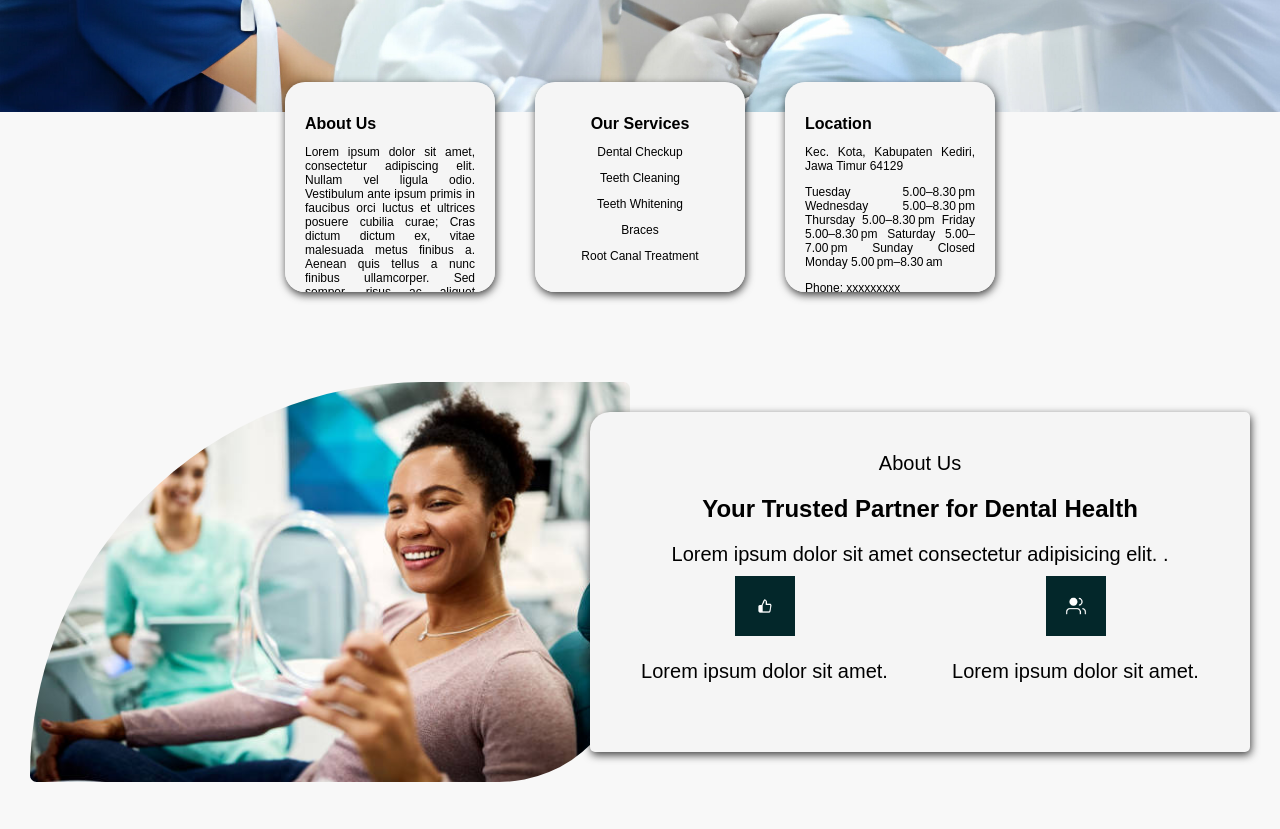
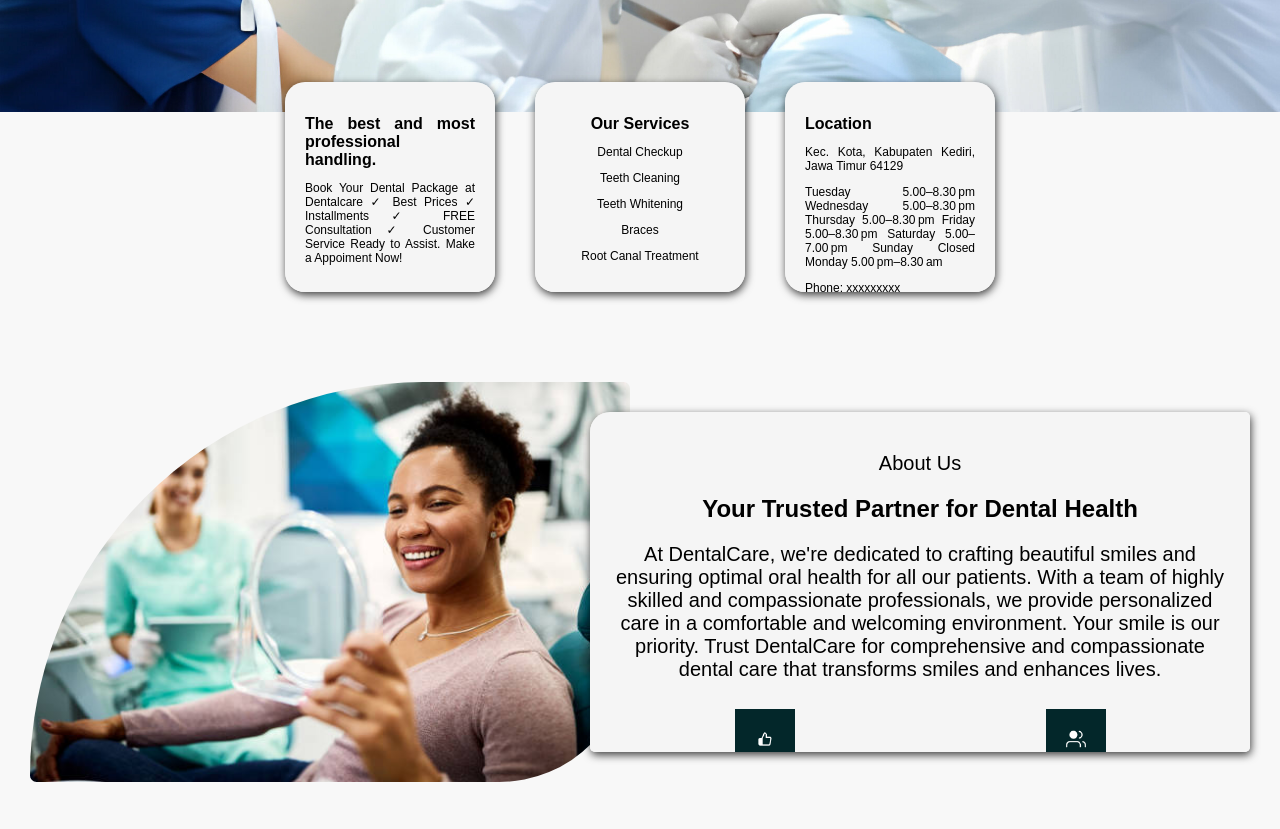
Before and after one commit to LuthfiTaufiqulhakim/dentalcare-landingpage, a plain HTML site: page index.html in a window 1280 px wide. Shown: the part 346-1175 px from the top of the page. Drawn offline with Linux system fonts and the light colour scheme.

Commit message:
change lorem template to real data text

```diff
--- a/index.html
+++ b/index.html
@@ -7,7 +7,7 @@
     <title>Dentalcare Landing Page</title>
   </head>
   <body>
-    <header>
+    <header class="header-container">
       <nav>
         <ul>
           <li><a href="#" id="home-link">Home</a></li>
@@ -18,7 +18,7 @@
       </nav>
     </header>
 
-    <main>
+    <main class="main-container">
 
   <section class="jumbotron">
     <img src="./assets/jumbotron2.jpg" alt="" />
@@ -34,14 +34,9 @@
   <section class="content-overlay">
     <div  class="content-container" id="content">
       <article class="article1-container" id="article1-container">
-        <h2>About Us</h2>
+        <h2>The best and most professional handling.</h2>
         <p>
-          <span >Lorem ipsum dolor sit amet,</span> consectetur adipiscing elit. Nullam vel
-          ligula odio. Vestibulum ante ipsum primis in faucibus orci luctus et
-          ultrices posuere cubilia curae; Cras dictum dictum ex, vitae
-          malesuada metus finibus a. Aenean quis tellus a nunc finibus
-          ullamcorper. Sed semper, risus ac aliquet scelerisque, justo neque
-          elementum justo, eu iaculis ex mi non elit.
+          <span >Book Your Dental Package at Dentalcare ✓ Best Prices ✓ Installments ✓ FREE Consultation ✓ Customer Service Ready to Assist. Make a Appoiment Now!
         </p>
       </article>
 
@@ -78,17 +73,18 @@
 
       <p>About Us</p>
       <h1>Your Trusted Partner for Dental Health</h1>
-      <p>Lorem ipsum dolor sit amet consectetur adipisicing elit. .</p>
+      <p>At DentalCare, we're dedicated to crafting beautiful smiles and ensuring optimal oral health for all our patients. With a team of highly skilled and compassionate professionals, we provide personalized care in a comfortable and welcoming environment. Your smile is our priority. Trust DentalCare for comprehensive and compassionate dental care that transforms smiles and enhances lives.</p>
+      <br>
 
       <div class="convincing-flex">
         <ul>
           <li><img src="./assets/icon1.png" alt="icon1"><p>
-            Lorem ipsum dolor sit amet.
+            Trusted
           </p>
         </li>
           <li><img src="./assets/icon2.png" alt="icon2">
             <p>
-              Lorem ipsum dolor sit amet.
+              Globally Certified Dental Services
             </p>
           </li>
         </ul>
@@ -106,7 +102,7 @@
 
         <p>Our Services</p>
         <h1>Your Trusted Partner for Dental Health</h1>
-        <p>Lorem ipsum dolor sit amet consectetur adipisicing elit. .</p>
+        <p>Comprehensive dental services: checkups, cleaning, whitening, braces, root canal treatments.</p>
 
 
       </div>
```
